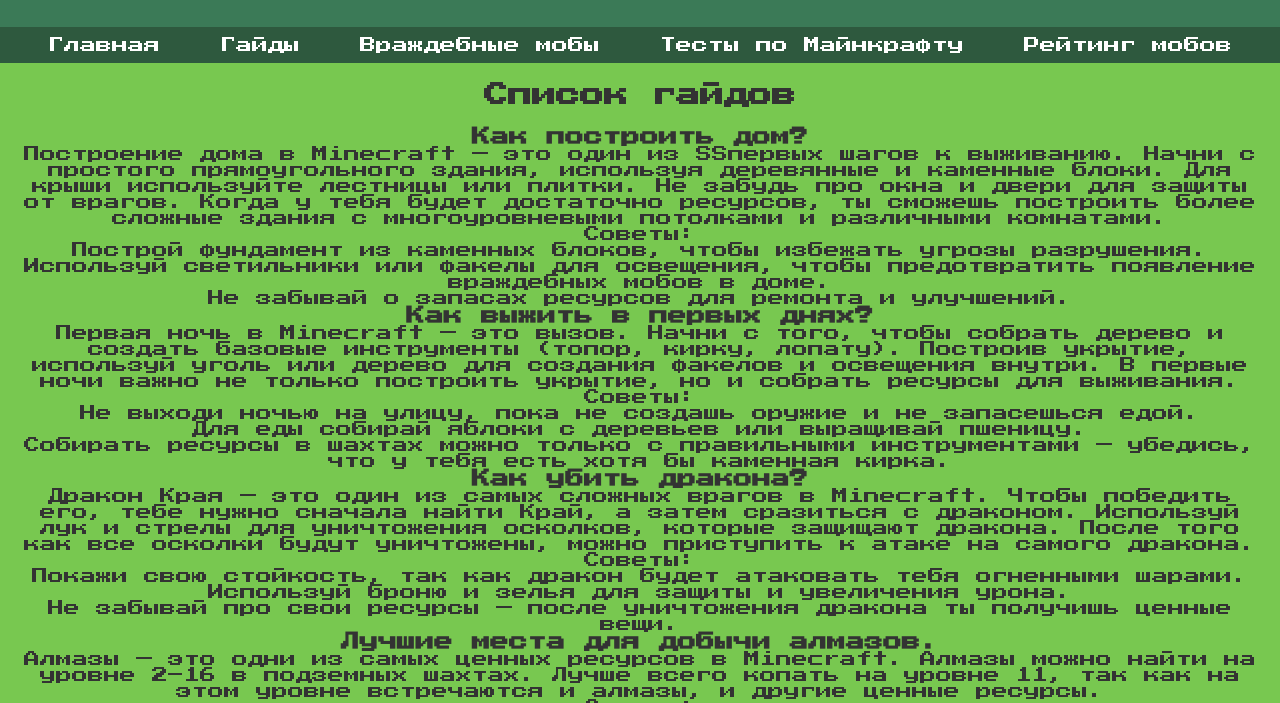
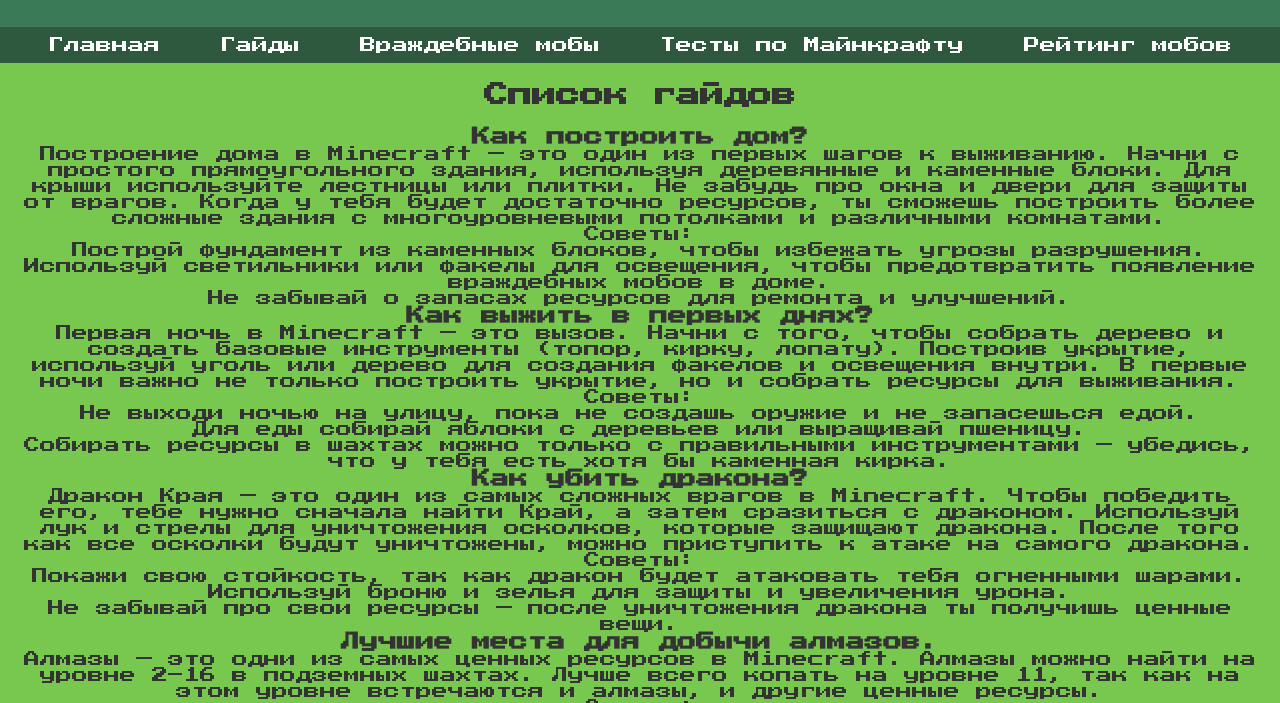
Before and after one commit to ArCat3/MinecraftGid, a plain HTML site: page guides.html in a window 1280 px wide. Shown: the part 97-800 px from the top of the page. Drawn offline with Linux system fonts and the light colour scheme.

Commit message:
Мастер майнкрафта Шахруххан

```diff
--- a/guides.html
+++ b/guides.html
@@ -29,7 +29,7 @@
 
             <article>
                 <h3>Как построить дом?</h3>
-                <p>Построение дома в Minecraft — это один из SSпервых шагов к выживанию. Начни с простого прямоугольного здания, используя деревянные и каменные блоки. Для крыши используйте лестницы или плитки. Не забудь про окна и двери для защиты от врагов. Когда у тебя будет достаточно ресурсов, ты сможешь построить более сложные здания с многоуровневыми потолками и различными комнатами.</p>
+                <p>Построение дома в Minecraft — это один из первых шагов к выживанию. Начни с простого прямоугольного здания, используя деревянные и каменные блоки. Для крыши используйте лестницы или плитки. Не забудь про окна и двери для защиты от врагов. Когда у тебя будет достаточно ресурсов, ты сможешь построить более сложные здания с многоуровневыми потолками и различными комнатами.</p>
                 <p>Советы:</p>
                 <ul>
                     <li>Построй фундамент из каменных блоков, чтобы избежать угрозы разрушения.</li>
```
